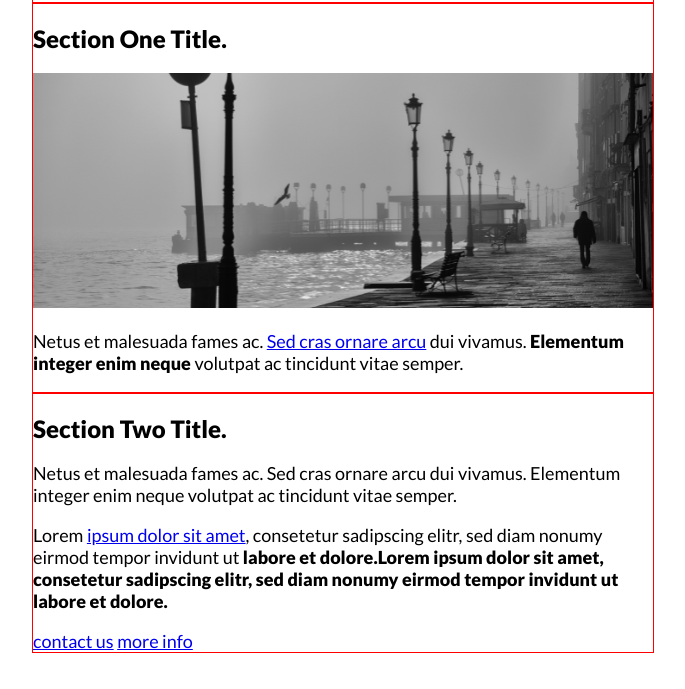
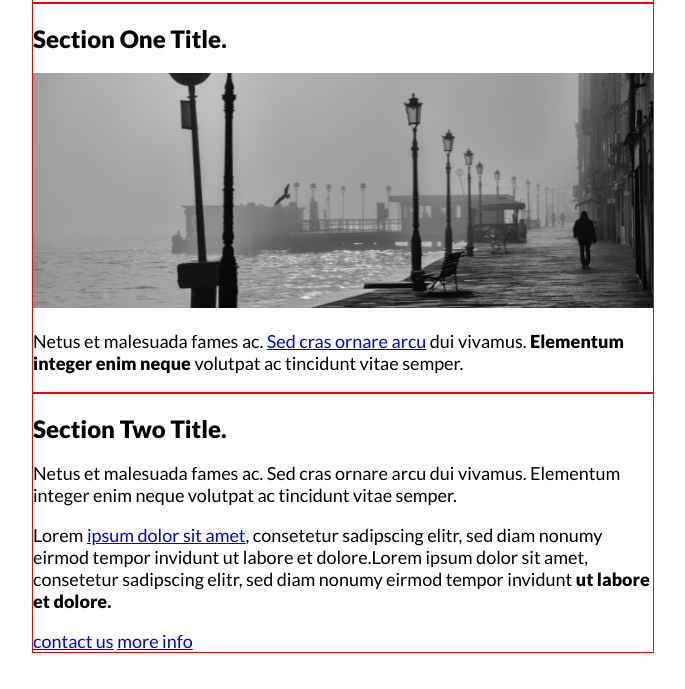
Before and after one commit to Pethaf/CssChallenge2, a plain HTML site: page index.html in a window 1280 px wide. Shown: the part 99-788 px from the top of the page, without its empty margins (297-982 px from the left). Drawn offline with Linux system fonts and the light colour scheme.

Commit message:
Fix bug with bold text

```diff
--- a/index.html
+++ b/index.html
@@ -28,7 +28,7 @@
         <div class="container">
         <h2>Section Two Title.</h2>
         <p>Netus et malesuada fames ac. Sed cras ornare arcu dui vivamus. Elementum integer enim neque volutpat ac tincidunt vitae semper.</p>
-        <p>Lorem <a href="#">ipsum dolor sit amet</a>, consetetur sadipscing elitr, sed diam nonumy eirmod tempor invidunt ut <span class="text-bold">labore et dolore.Lorem ipsum dolor sit amet, consetetur sadipscing elitr, sed diam nonumy eirmod tempor invidunt ut labore et dolore.</span></p>
+        <p>Lorem <a href="#">ipsum dolor sit amet</a>, consetetur sadipscing elitr, sed diam nonumy eirmod tempor invidunt ut labore et dolore.Lorem ipsum dolor sit amet, consetetur sadipscing elitr, sed diam nonumy eirmod tempor invidunt <span class="text-bold">ut labore et dolore.</span></p>
         <a href="#">contact us</a>
         <a href="#">more info</a>
     </div>
```
